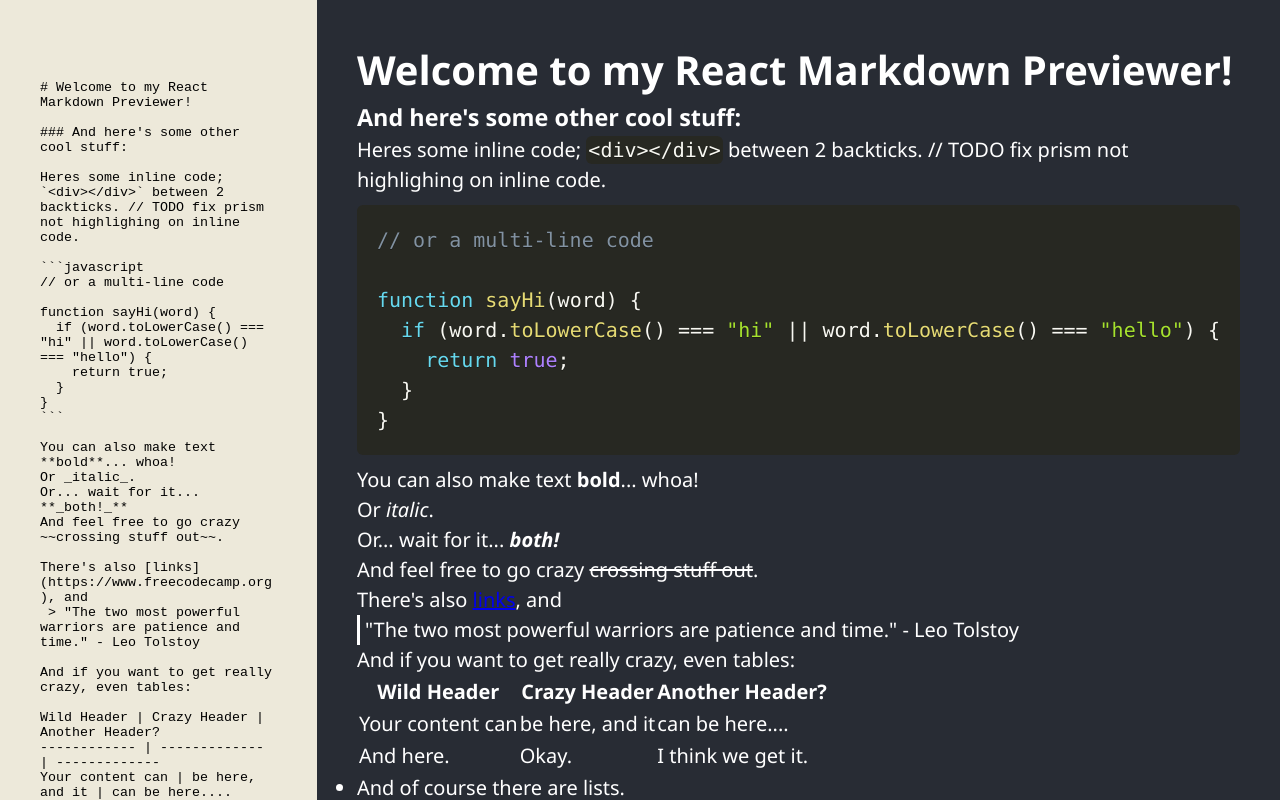
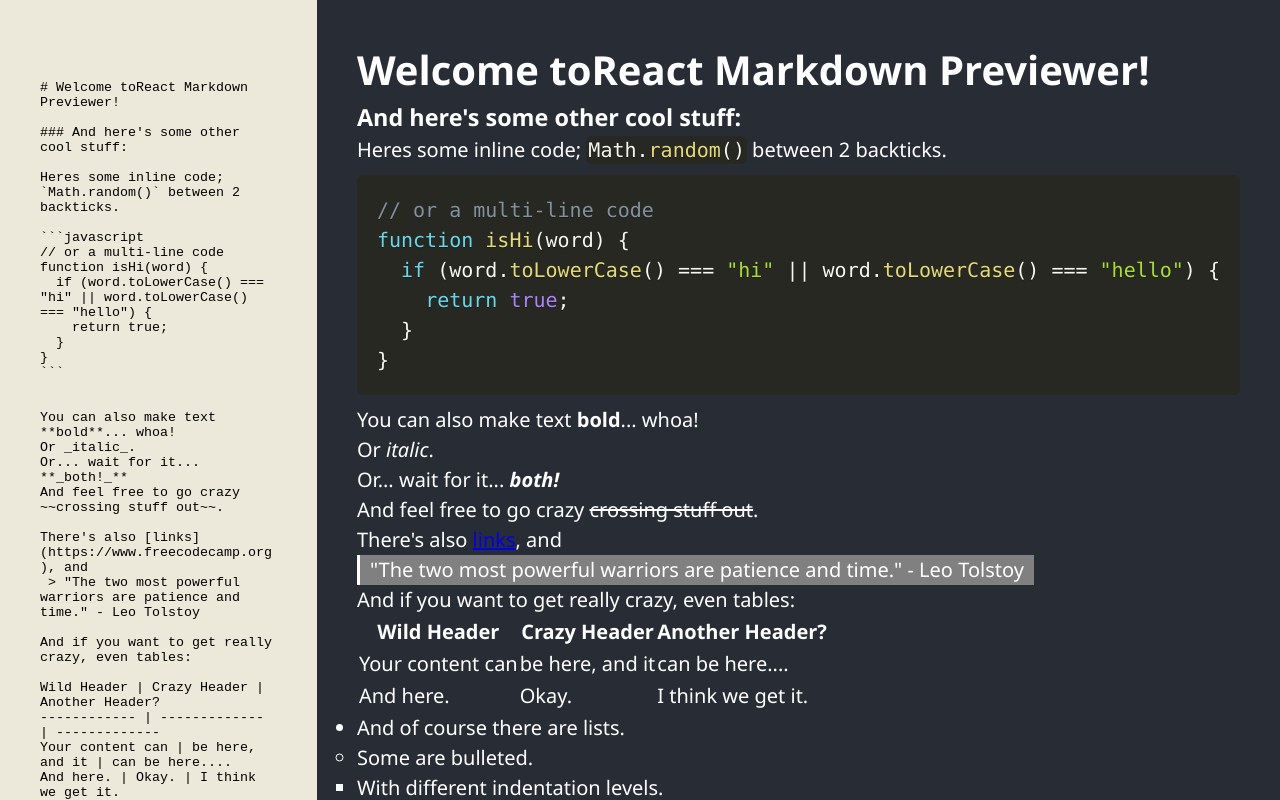
Before and after one commit to emreguendogdu/markdown-preview-app, a React (Create React App) app: page / in a window 1280 px wide. Shown: the top 800 px of the page. Built offline with nearby package versions, Linux system fonts and the light colour scheme.

Commit message:
Removed unnecessary prism from App.scss, improved styling + placeholder text

```diff
--- a/src/components/Placeholder.js
+++ b/src/components/Placeholder.js
@@ -1,18 +1,18 @@
-export const placeholder = `# Welcome to my React Markdown Previewer!
+export const placeholder = `# Welcome toReact Markdown Previewer!
 
 ### And here's some other cool stuff:
 
-Heres some inline code; \`<div></div>\` between 2 backticks. // TODO fix prism not highlighing on inline code.
+Heres some inline code; \`Math.random()\` between 2 backticks.
 
 \`\`\`javascript
 // or a multi-line code
-
-function sayHi(word) {
+function isHi(word) {
   if (word.toLowerCase() === "hi" || word.toLowerCase() === "hello") {
     return true;
   }
 }
 \`\`\`
+
 
 You can also make text **bold**... whoa!
 Or _italic_.
--- a/src/styles/App.scss
+++ b/src/styles/App.scss
@@ -1,3 +1,5 @@
+$main-color: #282c34;
+$editor-color: #ede9da;
 *, html {
   box-sizing: border-box;
   scroll-behavior: smooth;
@@ -15,13 +17,13 @@ body {
   width: 100vw;
   display: flex;
   font-family: 'Segoe UI', Tahoma, Geneva, Verdana, sans-serif;
-  background-color: #282c34;
+  background-color: $main-color;
   line-height: 1.5;
   font-size: 1.25rem;
   color: white;
   #editor {
     width: 50vw;
-    background-color: #ede9da;
+    background-color: $editor-color;
     color: black;
     padding: 5rem 2.5rem 0 2.5rem;
     border: none;
@@ -34,7 +36,9 @@ body {
   }
   blockquote {
     display: inline-block;
-    padding-left: 5px;
+    background-color: gray;
+    color: white;
+    padding: 0 10px;
     border-left: 3px solid white;
   }
   img {
@@ -42,120 +46,3 @@ body {
     height: 300px;
   }
 }
-
-// Prism (syntax highlighter)
-
-code[class*=language-],
-pre[class*=language-] {
-  color: #f8f8f2;
-  background: 0 0;
-  text-shadow: 0 1px rgba(0, 0, 0, .3);
-  font-family: Consolas, Monaco, 'Andale Mono', 'Ubuntu Mono', monospace;
-  font-size: 1em;
-  text-align: left;
-  white-space: pre;
-  word-spacing: normal;
-  word-break: normal;
-  word-wrap: normal;
-  line-height: 1.5;
-  -moz-tab-size: 4;
-  -o-tab-size: 4;
-  tab-size: 4;
-  -webkit-hyphens: none;
-  -moz-hyphens: none;
-  -ms-hyphens: none;
-  hyphens: none
-}
-
-pre[class*=language-] {
-  padding: 1em;
-  margin: .5em 0;
-  overflow: auto;
-  border-radius: .3em
-}
-
-:not(pre)>code[class*=language-],
-pre[class*=language-] {
-  background: #272822
-}
-
-:not(pre)>code[class*=language-] {
-  padding: .1em;
-  border-radius: .3em;
-  white-space: normal
-}
-
-.token.cdata,
-.token.comment,
-.token.doctype,
-.token.prolog {
-  color: #8292a2
-}
-
-.token.punctuation {
-  color: #f8f8f2
-}
-
-.token.namespace {
-  opacity: .7
-}
-
-.token.constant,
-.token.deleted,
-.token.property,
-.token.symbol,
-.token.tag {
-  color: #f92672
-}
-
-.token.boolean,
-.token.number {
-  color: #ae81ff
-}
-
-.token.attr-name,
-.token.builtin,
-.token.char,
-.token.inserted,
-.token.selector,
-.token.string {
-  color: #a6e22e
-}
-
-.language-css .token.string,
-.style .token.string,
-.token.entity,
-.token.operator,
-.token.url,
-.token.variable {
-  color: #f8f8f2
-}
-
-.token.atrule,
-.token.attr-value,
-.token.class-name,
-.token.function {
-  color: #e6db74
-}
-
-.token.keyword {
-  color: #66d9ef
-}
-
-.token.important,
-.token.regex {
-  color: #fd971f
-}
-
-.token.bold,
-.token.important {
-  font-weight: 700
-}
-
-.token.italic {
-  font-style: italic
-}
-
-.token.entity {
-  cursor: help
-}
```
